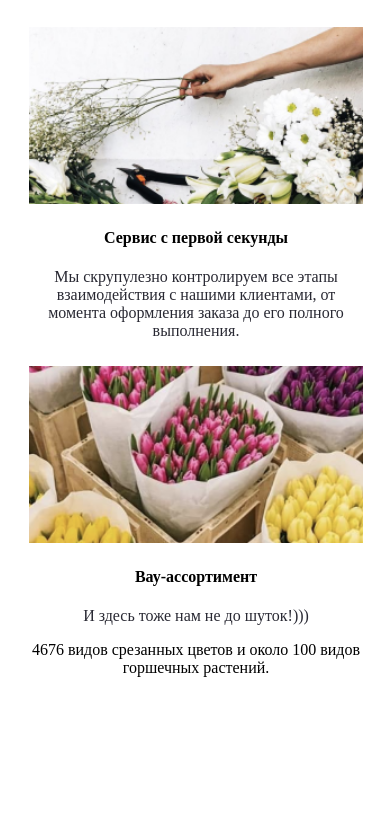
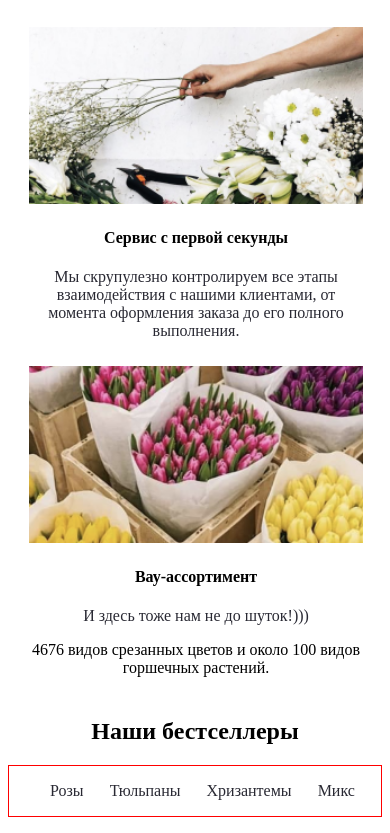
Before and after one commit to o3-noone/dicentra768px, a plain HTML site: page index.html in a window 390 px wide. Shown: the part 676-1509 px from the top of the page. Before the commit the page ends 1390 px from the top, so only its background shows below. Drawn offline with Linux system fonts and the light colour scheme.

Commit message:
yangilash

```diff
--- a/_block/_block.scss
+++ b/_block/_block.scss
@@ -1,2 +1,3 @@
 @import "./header";
 @import "./gullar-haqida";
+@import "./tavarlar";
--- a/_block/_header.scss
+++ b/_block/_header.scss
@@ -87,7 +87,6 @@
     .header {
         width: 100%;
         height: 500px;
-        border: 1px solid red;
         &_nav {
             width: 100%;
             height: 10%;
@@ -114,7 +113,6 @@
                     margin-left: 1px;
                     width: 100%;
                     font-size: 31px;
-                    border: 1px solid red;
                 }
                 p {
                     margin-left: 60px;
--- /dev/null
+++ b/_block/_tavarlar.scss
@@ -0,0 +1,44 @@
+.tavarlar {
+    width: 768px;
+    margin: 0 auto;
+    .tavarlar_top {
+        width: 100%;
+        h2 {
+            display: flex;
+            align-items: center;
+            justify-content: center;
+        }
+        ul {
+            list-style: none;
+            border: 1px solid red;
+            li {
+                display: flex;
+                align-items: center;
+                justify-content: space-evenly;
+                a {
+                    text-decoration: none;
+                    color: #292933
+                }
+                a:hover {
+                    border-bottom: 1PX solid;
+                    color: black;
+                }
+            }
+        }
+    }
+}
+
+@media (max-width:400px) {
+    .tavarlar {
+        width: 100%;
+        .tavarlar_top {
+            width: 100%;
+            ul {
+                width: 100%;
+                li {
+                    margin-left: -25px;
+                }
+            }
+        }
+    }
+}
--- a/index.html
+++ b/index.html
@@ -52,6 +52,19 @@
             </li>
         </ul>
     </div>
+    <div class="tavarlar">
+        <div class="tavarlar_top">
+            <h2>Наши бестселлеры</h2>
+            <ul>
+                <li>
+                    <p><a href="#"> Розы</a></p>
+                    <p><a href="#"> Тюльпаны</a></p>
+                    <p><a href="#"> Хризантемы</a></p>
+                    <p><a href="#"> Микс</a></p>
+                </li>
+            </ul>
+        </div>
+    </div>
 </body>
 
 </html>
```
Also changed, not shown: css/main.css, 1 other file.
